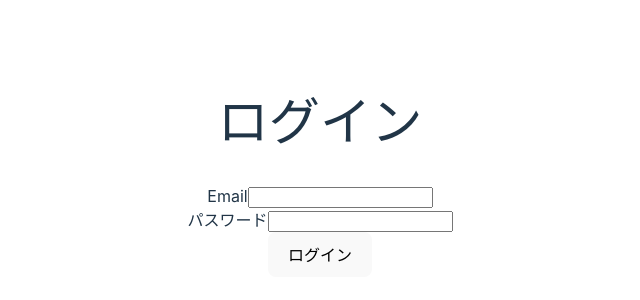
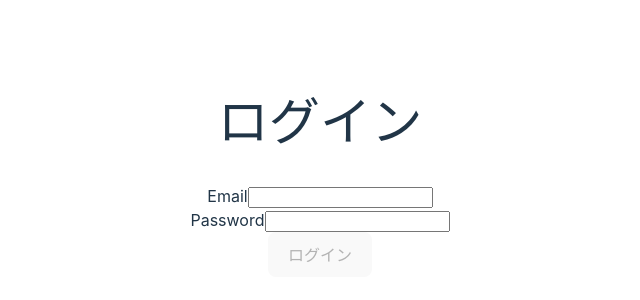
Before and after one commit to jimachi/react-repices, a React (Vite) app: page / in a window 1280 px wide. Shown: the part 232-532 px from the top of the page, without its empty margins (320-960 px from the left). Built offline with nearby package versions, Linux system fonts and the light colour scheme.

Commit message:
react-hook-formでのform

```diff
--- a/package.json
+++ b/package.json
@@ -10,7 +10,8 @@
   },
   "dependencies": {
     "react": "^18.2.0",
-    "react-dom": "^18.2.0"
+    "react-dom": "^18.2.0",
+    "react-hook-form": "^7.43.1"
   },
   "devDependencies": {
     "@types/react": "^18.0.27",
--- a/src/App.tsx
+++ b/src/App.tsx
@@ -1,12 +1,12 @@
-import  { FormEvent, useState } from 'react'
 import './App.css'
 import BasicForm from './components/BasicForm'
+import ReactHookForm from './components/ReactHookForm'
 
 function App() {
 
   return (
     <div className="App">
-      <BasicForm />
+      <ReactHookForm />
     </div>
   )
 }
--- /dev/null
+++ b/src/components/ReactHookForm.tsx
@@ -0,0 +1,72 @@
+import { useForm } from 'react-hook-form';
+
+const ReactHookForm = () => {
+  const {
+    register,
+    handleSubmit,
+    formState: { errors, dirtyFields },
+    getValues,
+    watch,
+  } = useForm({
+    defaultValues: {
+      email: '',
+      password: '',
+    },
+    mode: 'onChange',
+  });
+
+  const onSubmit = (data) => console.log(data);
+
+  // RHFのregisterでやっていること
+  const { name, ref, onChange, onBlur } = register('email');
+
+  return (
+    <>
+      <h1>ログイン</h1>
+      <form onSubmit={handleSubmit(onSubmit)}>
+        <div>
+          <label htmlFor="email">Email</label>
+          <input
+            id="email"
+            name={name}
+            onChange={onChange}
+            onBlur={onBlur}
+            ref={ref}
+          />
+        </div>
+        <div>
+          <label htmlFor="password">Password</label>
+          <input
+            id="password"
+            type="password"
+            {...register('password', {
+              required: {
+                value: true,
+                message: "入力が必須の項目です",
+              },
+              pattern: {
+                value: /^[A-Za-z]+$/,
+                message: 'アルファベットのみ入力してください。',
+              },
+              minLength: {
+                value: 8,
+                message: '8文字以上入力してください。'
+              }
+            })}
+          />
+          {errors.password?.type === 'required' && (
+            <div>入力が必須の項目です。</div>
+          )}
+          {errors.password?.type === 'minLength' && (
+            <div>8文字以上入力してください。</div>
+          )}
+        </div>
+        <div>{getValues('email')}</div>
+        <div>{watch('email')}</div>
+        <button type="submit" disabled={!dirtyFields.email || !dirtyFields.password}>ログイン</button>
+      </form>
+    </>
+  )
+}
+
+export default ReactHookForm;
```
Also changed, not shown: 1 other file (tests, documents, lock files or other folders).
